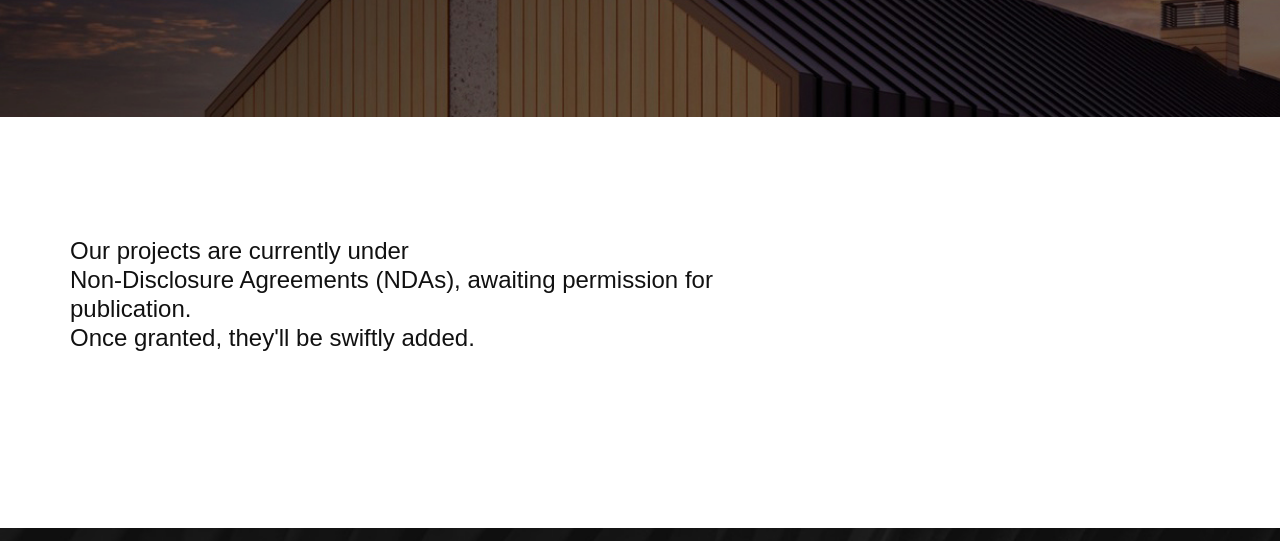
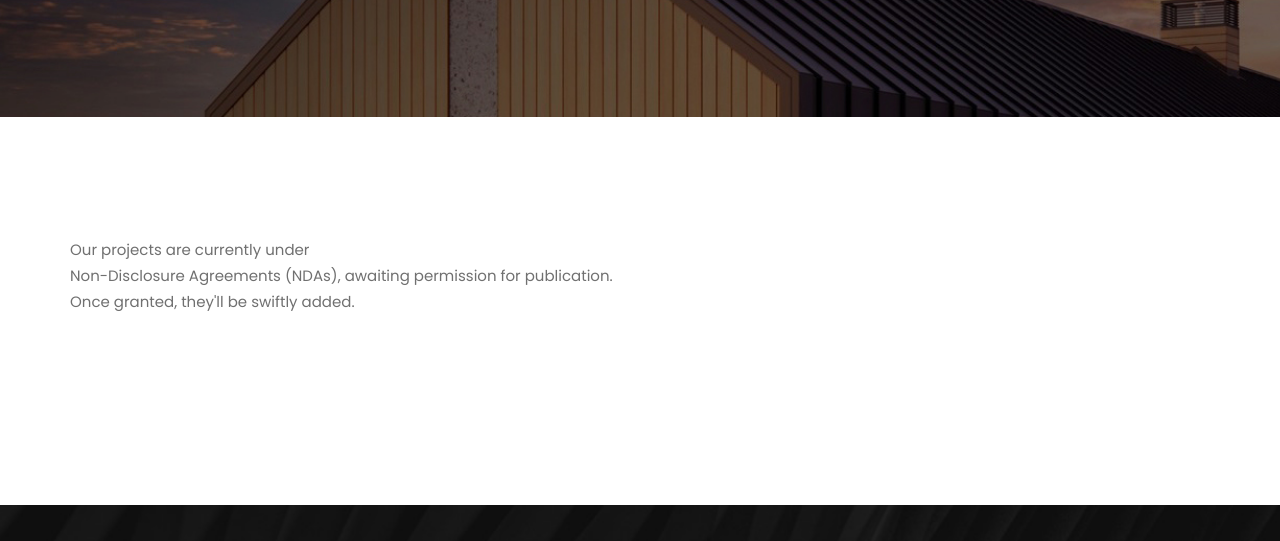
Before and after one commit to roofviewstudio/roofviewstudio.github.io, a plain HTML site: page projects.html in a window 1280 px wide. Shown: the part 259-800 px from the top of the page. Drawn offline with Linux system fonts and the light colour scheme; a web font is replaced by a local one.

Commit message:
Update projects.html

```diff
--- a/projects.html
+++ b/projects.html
@@ -102,7 +102,7 @@
                 <div class="col-lg-8">
                     <div class="blog__item__list">
                         <div class="blog__item">
-                            <h4>Our projects are currently under <br />Non-Disclosure Agreements (NDAs), awaiting permission for publication.<br />Once granted, they'll be swiftly added.</h4>
+                            <p>Our projects are currently under <br />Non-Disclosure Agreements (NDAs), awaiting permission for publication.<br />Once granted, they'll be swiftly added.</p>
 					</div>
                 </div>
             </div>
```
